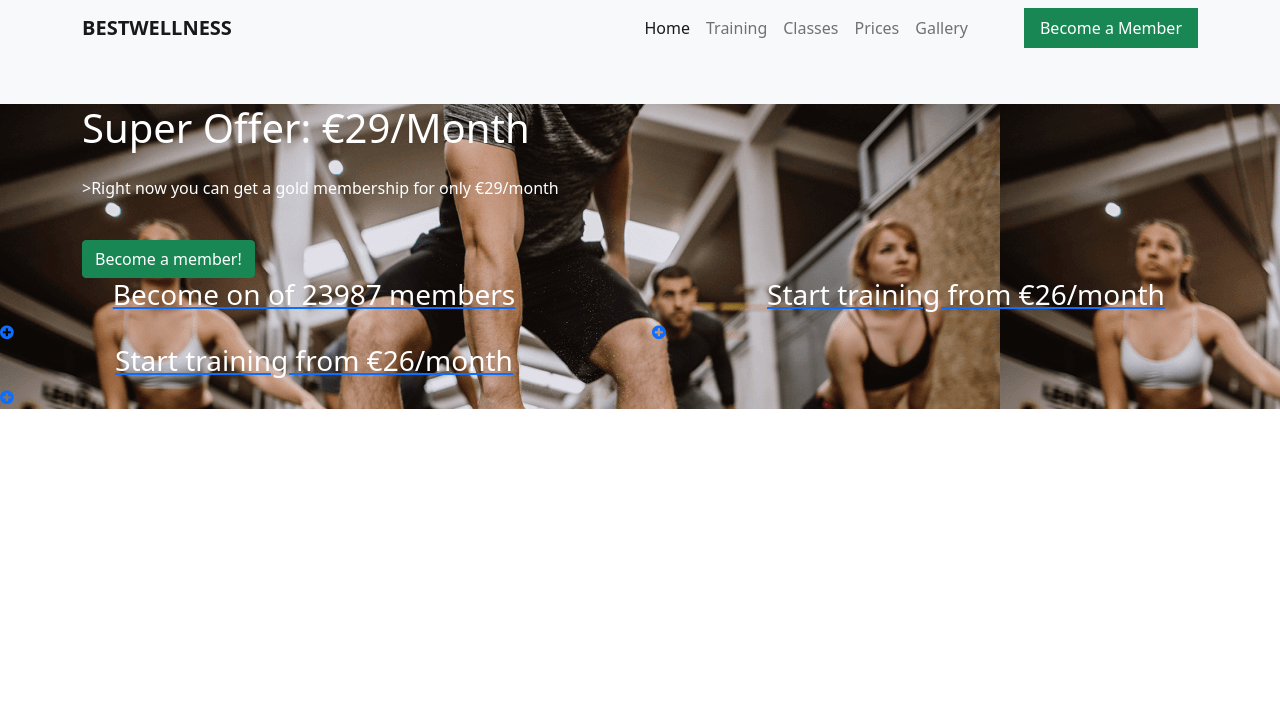
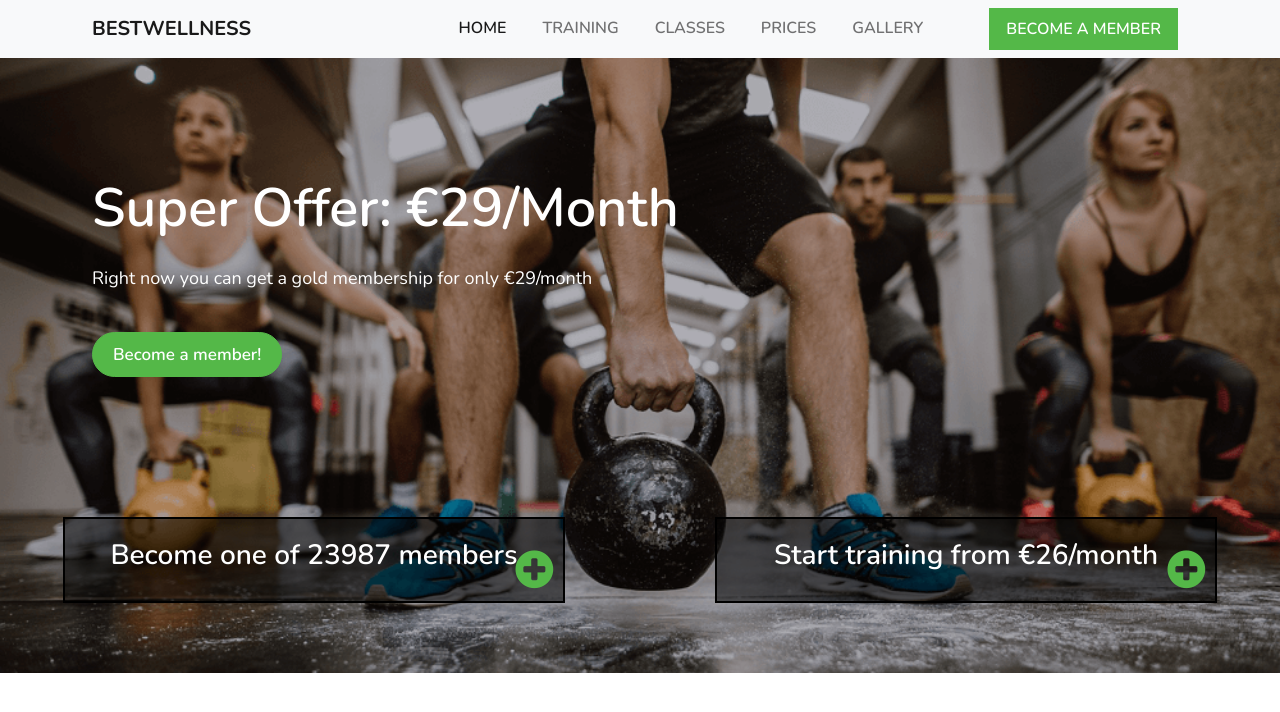
Before and after one commit to mrmorkeberg/BestWelness, a plain HTML site: page index.html in a window 1280 px wide. Drawn offline with nearby package versions, Linux system fonts and the light colour scheme; files that its build step writes are made by us from their sources.

Commit message:
added code in css

```diff
--- a/assets/css/style.css
+++ b/assets/css/style.css
@@ -0,0 +1,118 @@
+@import url('https://fonts.googleapis.com/css2?family=Nunito:wght@300;400;600;700;800;900&display=swap');
+
+body {
+    font-family: 'Nunito', sans-serif;
+    font-size: 16.5px;
+}
+
+.btn-success {
+    background: #54b848;
+    border: 1px solid #54b848 !important
+}
+
+.btn-success:hover {
+    opacity: 0.9;
+}
+
+h1, h2, h3, h4, h5 {
+    font-weight: 600;
+}
+
+.navbar-nav a {
+    margin: 0px 10px;
+    text-transform: uppercase;
+    font-weight: 600 !important;
+    display: inline-block !important;
+    font-size: 16px;
+}
+
+.navbar-nav .btn-navbar:hover {
+    color: white !important;
+}
+
+.navbar-nav .btn.navbar {
+    border-radius: 20px;
+    text-transform: none;
+}
+
+.navbar-nav a:hover {
+    color: #54b848 !important;
+}
+
+.standard-btn {
+    border-radius: 25px;
+    font-size: 17px;
+    font-weight: 600;
+    padding: 9px 20px !important;
+}
+
+.bg-section {
+    background-size: cover !important;
+    background-position: center center !important;
+    background-repeat: no-repeat !important;
+    position: relative;
+    width: 100% !important;
+}
+
+.bg-section-content {
+    padding: 70px 0px;
+    background: rgba(0,0,0,0.23);
+}
+
+.bg-section p {
+    font-size: 18px;
+}
+
+.bg-section h1 {
+    font-size: 54px;
+    font-weight: 600;
+}
+
+.banner-box {
+    border: 2px solid black;
+    padding: 20px 30px;
+    background: rgba(0,0,0,0.54);
+    margin-top: 140px !important;
+    position: relative;
+    max-width: 80%;
+    margin: auto;
+}
+
+.banner-box a {
+        color: white;
+        text-decoration: none;
+    }
+
+    .banner-box i {
+        color: #54b848;
+        font-size: 44px;
+        position: absolute;
+        right: 10px;
+        bottom: 10px;
+    }
+
+.container {
+    max-width: 1120px !important;
+}
+
+table th {
+    text-transform: uppercase;
+}
+
+@media(max-width:767px) {
+    .banner-box {
+        margin-top: 20px !important;
+    }
+
+    .bg-section-content {
+        background: rgba(0,0,0,0.33);
+    }
+
+    .bg-section {
+        text-align: center;
+    }
+
+        .bg-section h1 {
+            font-size: 39px;
+        }
+}
--- a/index.html
+++ b/index.html
@@ -6,7 +6,7 @@
     <title>Document</title>
      <link rel="stylesheet" href="https://cdnjs.cloudflare.com/ajax/libs/font-awesome/4.7.0/css/font-awesome.min.css">
     <link href="https://cdn.jsdelivr.net/npm/bootstrap@5.0.0-beta1/dist/css/bootstrap.min.css" rel="stylesheet" integrity="sha384-giJF6kkoqNQ00vy+HMDP7azOuL0xtbfIcaT9wjKHr8RbDVddVHyTfAAsrekwKmP1" crossorigin="anonymous">
-    <link rel="stylesheet" href="style.css">
+    <link rel="stylesheet" href="assets/css/style.css">
 
 </head>
 <body>
@@ -51,7 +51,7 @@
                 <div class="container">
                     <div class="col-md-12">
                         <h1 class="text-white mt-md-5">Super Offer: €29/Month</h1>
-                        <p class="text-white pt-3 pb-4">>Right now you can get a gold membership for only €29/month</p>
+                        <p class="text-white pt-3 pb-4">Right now you can get a gold membership for only €29/month</p>
                         <a class="btn-success text-white btn standard-btn" href="prices.html">Become a member!</a>
                     </div>
                 </div>
@@ -60,7 +60,7 @@
                         <div class="banner-box">
                             <a href="prices.html">
                                 <h3 class="text-white text-center">
-                                    Become on of 23987
+                                    Become one of 23987
                                     members
                                 </h3>
                                 <i class="fa fa-plus-circle"></i>
@@ -78,17 +78,7 @@
                             </a>
                         </div>
                     </div>
-              <div class="col-md-6">
-                        <div class="banner-box">
-                            <a href="training.html">
-                                <h3 class="text-white text-center">
-                                    Start training from
-                                    €26/month
-                                </h3>
-                                <i class="fa fa-plus-circle"></i>
-                            </a>
-                        </div>
-                    </div>
+
                 </div>
             </div>
             </div>
```
